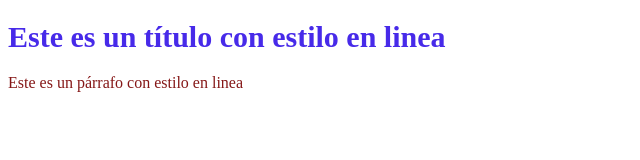
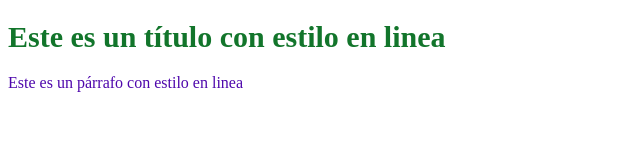
Before and after one commit to jlhe8544-svg/modulo8, a plain HTML site: page index.html in a window 1280 px wide. Shown: the whole page, without its empty margins (0-640 px from the left). Drawn offline with Linux system fonts and the light colour scheme.

Commit message:
estilo a nivel de archivo

```diff
--- /dev/null
+++ b/estilo.css
@@ -0,0 +1,6 @@
+h1{
+    color: rgb(18, 117, 43); font-size: 30px;
+}
+p{
+    color: rgb(78, 7, 172); font-family: 'Times New Roman', Times, serif;
+}
--- a/index.html
+++ b/index.html
@@ -4,15 +4,9 @@
     <meta charset="UTF-8">
     <meta name="viewport" content="width=device-width, initial-scale=1.0">
     <title>Archivos css</title>
+    <link rel="stylesheet" href="estilo.css">
 </head>
-<style>
-h1{
-    color: rgb(71, 42, 233); font-size: 30px;
-}
-p{
-    color: rgb(133, 23, 23); font-family: 'Times New Roman', Times, serif;
-}
-</style>
+
 <body>
    <h1> Este es un título con estilo en linea </h1>
    <p>Este es un párrafo con estilo en linea</p>
```
